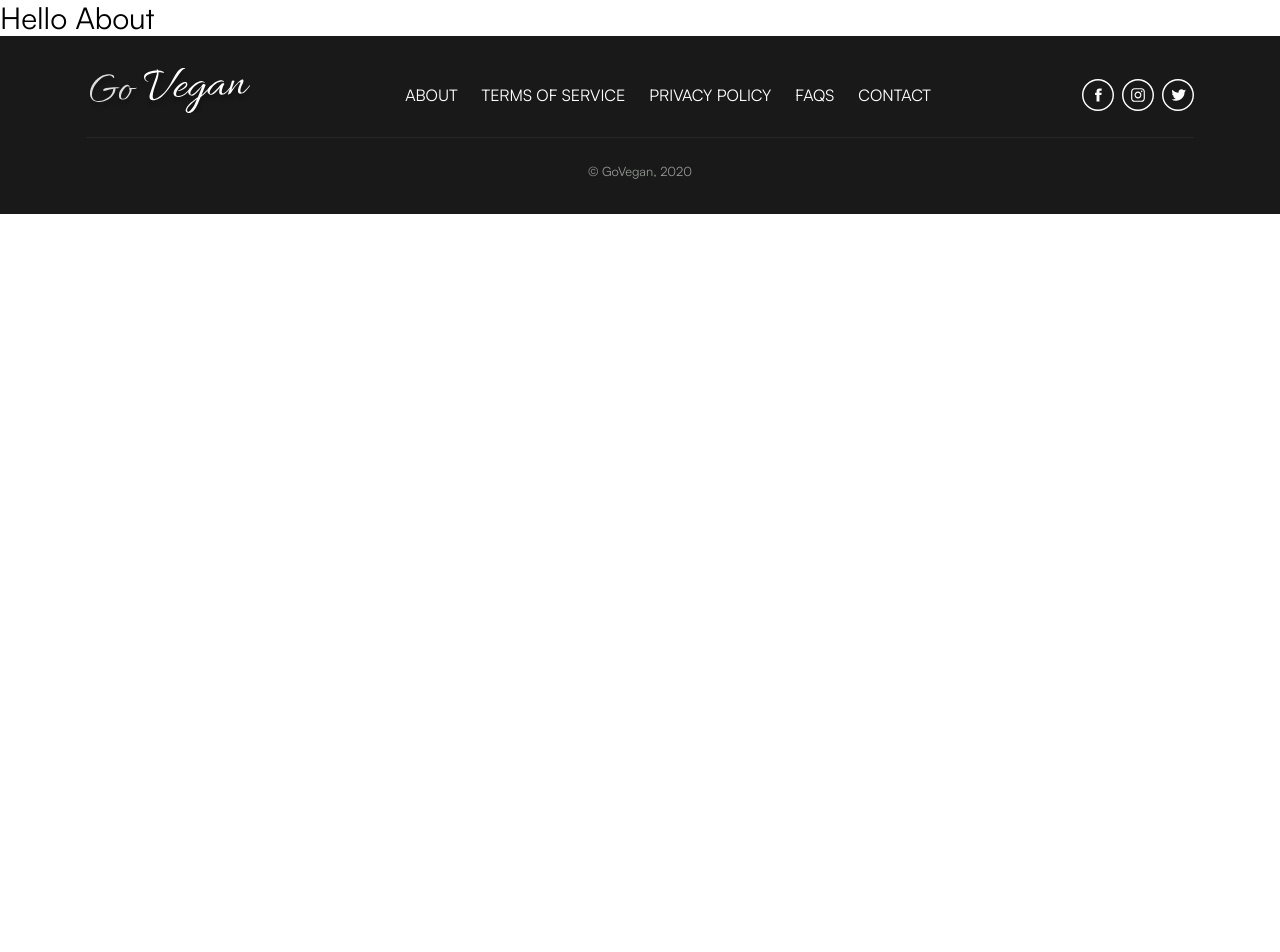
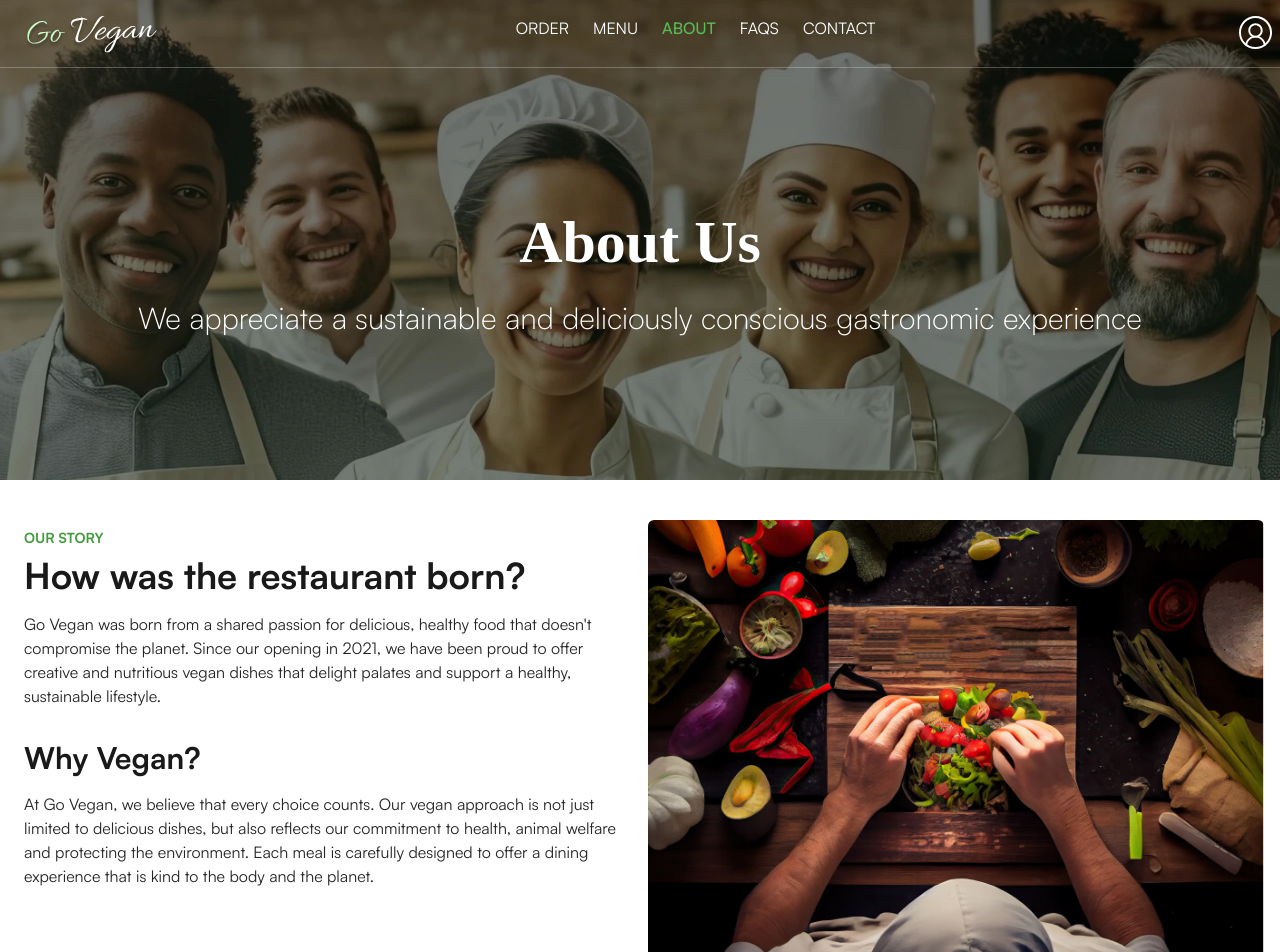
Before and after one commit to FausioPaco/go-vegan, a React (Vite) app: page /about in a window 1280 px wide. Shown: the top 952 px of the page. Before the commit the page ends 800 px from the top, so only its background shows below. Built offline with nearby package versions, Linux system fonts and the light colour scheme.

Commit message:
added about story section

```diff
--- a/src/assets/css/global.css
+++ b/src/assets/css/global.css
@@ -27,7 +27,7 @@
   }
 
   p {
-    @apply max-w-[600px] text-sm md:text-base;
+    @apply max-w-[600px] text-sm text-grey-600 md:text-base;
   }
 
   dd {
--- /dev/null
+++ b/src/components/modules/about/AboutHero.tsx
@@ -0,0 +1,17 @@
+import Hero from '@/layouts/Hero';
+
+const AboutHero = () => {
+  return (
+    <Hero backgroundImage="about" className="min-h-[300px] md:min-h-[480px]">
+      <h1 className="font-serif text-5xl font-bold leading-normal text-white drop-shadow-md md:text-6xl">
+        About Us
+      </h1>
+      <p className="max-w-[1200px] text-2xl font-light leading-relaxed text-white md:text-3xl">
+        We appreciate a sustainable and deliciously conscious gastronomic
+        experience
+      </p>
+    </Hero>
+  );
+};
+
+export default AboutHero;
--- /dev/null
+++ b/src/components/modules/about/AboutStory.tsx
@@ -0,0 +1,47 @@
+const AboutStory = () => {
+  return (
+    <section
+      id="about-story"
+      className="flex w-full flex-col justify-center px-2 py-10 md:flex-row"
+    >
+      <div className="flex w-full flex-col items-center md:w-1/2">
+        <div className="my-2 text-left">
+          <h2 className="mb-2 font-sans text-sm font-bold text-primary-600">
+            OUR STORY
+          </h2>
+          <h3 className="text-3xl font-bold text-grey-700 md:text-4xl">
+            How was the restaurant born?
+          </h3>
+          <p className="mt-4">
+            Go Vegan was born from a shared passion for delicious, healthy food
+            that doesn't compromise the planet. Since our opening in 2021, we
+            have been proud to offer creative and nutritious vegan dishes that
+            delight palates and support a healthy, sustainable lifestyle.
+          </p>
+
+          <h3 className="mt-8 text-2xl font-bold text-grey-700 md:text-3xl">
+            Why Vegan?
+          </h3>
+          <p className="mt-4">
+            At Go Vegan, we believe that every choice counts. Our vegan approach
+            is not just limited to delicious dishes, but also reflects our
+            commitment to health, animal welfare and protecting the environment.
+            Each meal is carefully designed to offer a dining experience that is
+            kind to the body and the planet.
+          </p>
+        </div>
+      </div>
+      <div className="flex w-full flex-col items-center px-2 md:w-1/2">
+        <img
+          src="/about/about-restaurant.jpg"
+          className="rounded-md"
+          alt="Men cooking vegan food"
+          width={679}
+          height={573}
+        />
+      </div>
+    </section>
+  );
+};
+
+export default AboutStory;
--- /dev/null
+++ b/src/components/modules/about/index.tsx
@@ -0,0 +1,4 @@
+import AboutHero from './AboutHero';
+import AboutStory from './AboutStory';
+
+export { AboutHero, AboutStory };
--- a/src/layouts/Hero.tsx
+++ b/src/layouts/Hero.tsx
@@ -16,7 +16,7 @@ const Hero = ({
   return (
     <div
       className={cn(
-        'flex h-full min-h-[480px] flex-col bg-cover bg-center',
+        'flex h-full min-h-[480px] flex-col bg-primary-800 bg-cover bg-center',
         className,
       )}
       style={{
--- a/src/pages/About.tsx
+++ b/src/pages/About.tsx
@@ -1,4 +1,5 @@
 import Meta from '@/components/meta';
+import { AboutHero, AboutStory } from '@/components/modules/about';
 
 const About = () => {
   return (
@@ -9,7 +10,10 @@ const About = () => {
         description="We appreciate a sustainable and deliciously conscious gastronomic experience"
       />
 
-      <h1>Hello About</h1>
+      <main className="flex-1">
+        <AboutHero />
+        <AboutStory />
+      </main>
     </>
   );
 };
```
Also changed, not shown: public/about/about-restaurant.jpg (added).
